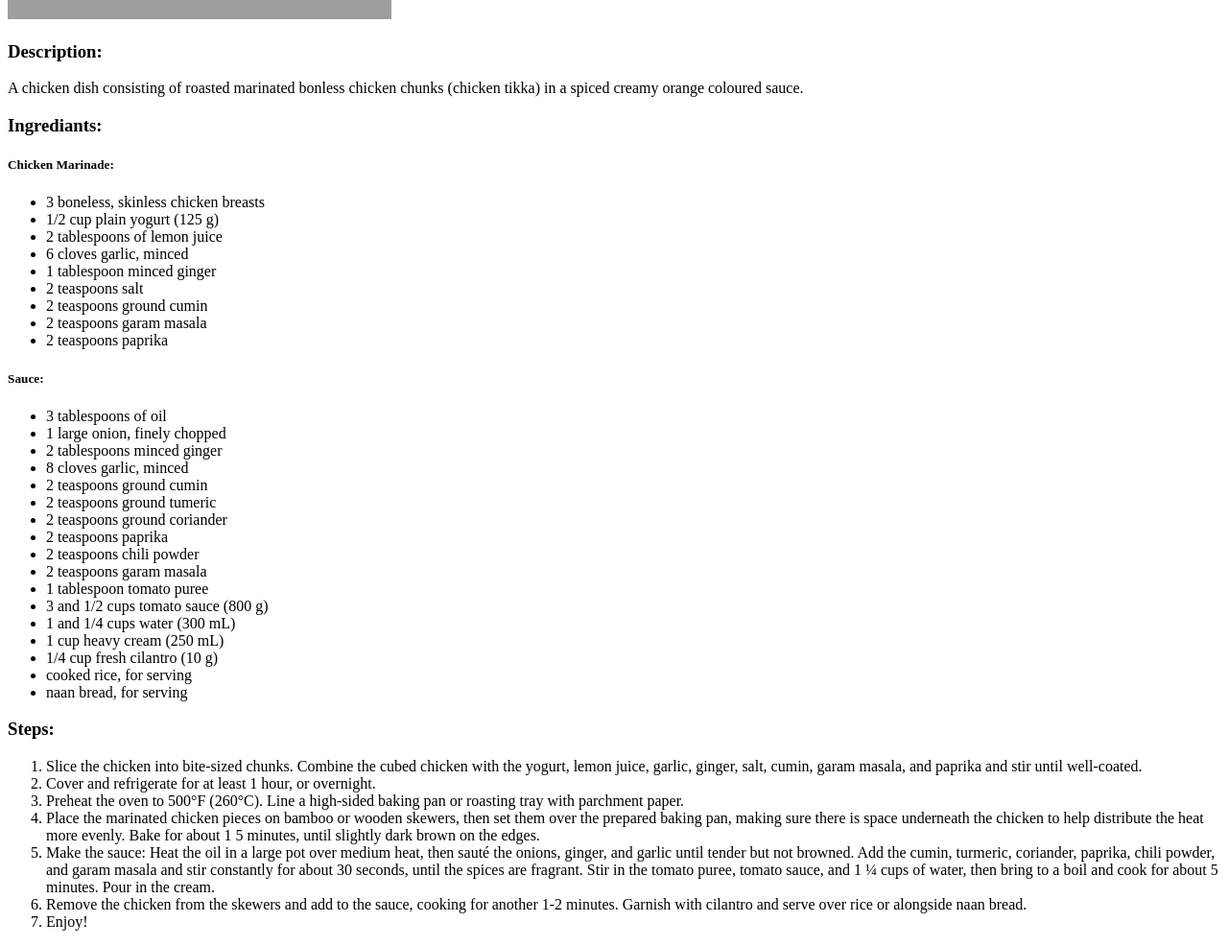
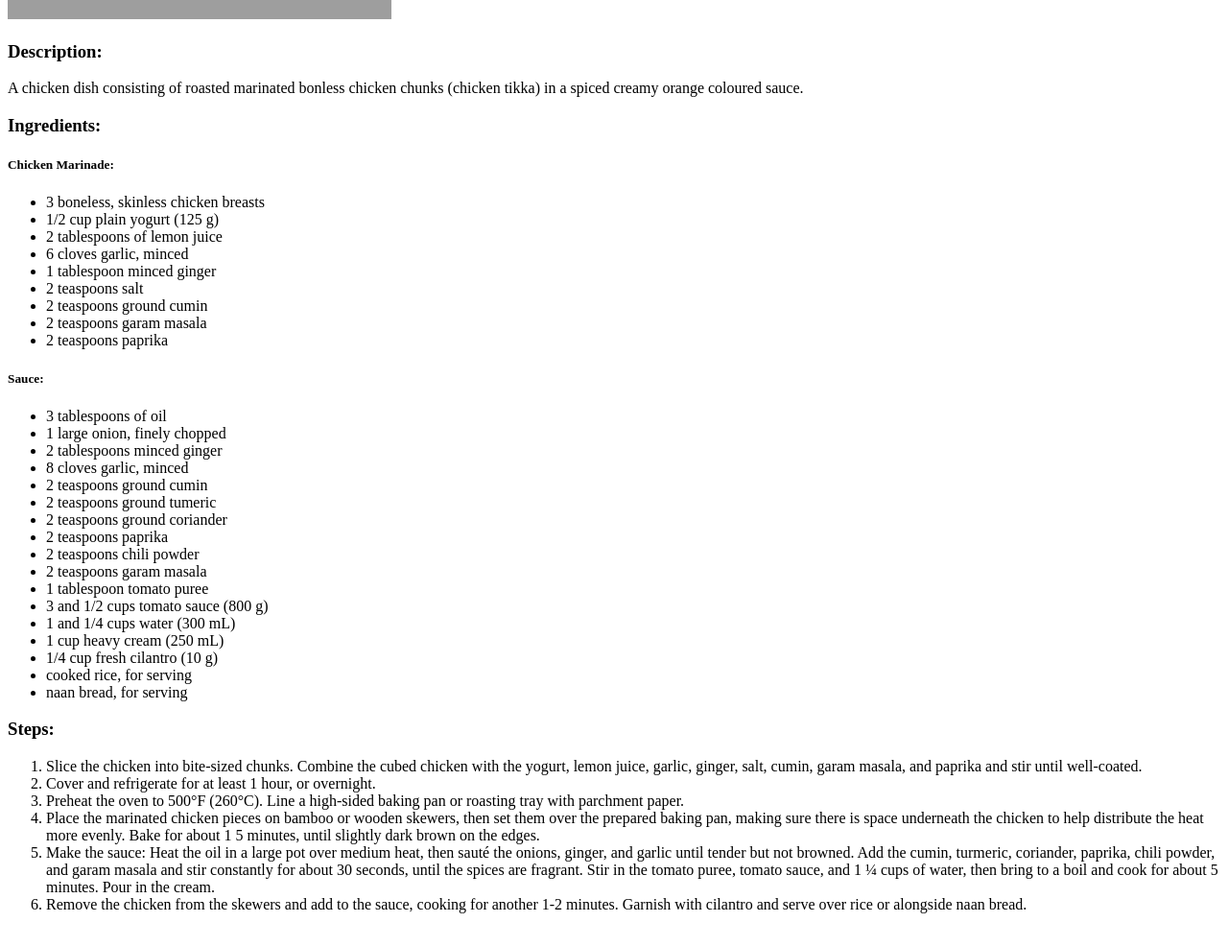
Before and after one commit to harriss4567/recipes, a plain HTML site: page food-recipes/chicken-tikka-masala.html in a window 1280 px wide. Shown: the part 360-1346 px from the top of the page at 96% size. Drawn offline with Linux system fonts and the light colour scheme; grey boxes are pictures that could not be loaded.

Commit message:
Fixed typo

```diff
--- a/food-recipes/chicken-tikka-masala.html
+++ b/food-recipes/chicken-tikka-masala.html
@@ -19,7 +19,7 @@
         creamy orange coloured sauce. </p>
 
         <h3>
-            <strong>Ingrediants:</strong>
+            <strong>Ingredients:</strong>
         </h3>
         <h5><strong>Chicken Marinade:</strong></h5>
         <ul>
@@ -82,7 +82,6 @@
             <li>Remove the chicken from the skewers and add to the sauce,
                 cooking for another 1-2 minutes. Garnish with cilantro
                 and serve over rice or alongside naan bread.</li>
-            <li>Enjoy!</li>
         </ol>
     </body>
 </html>
```
Also changed, not shown: food-recipes/burger.html (+1 -1 lines).
